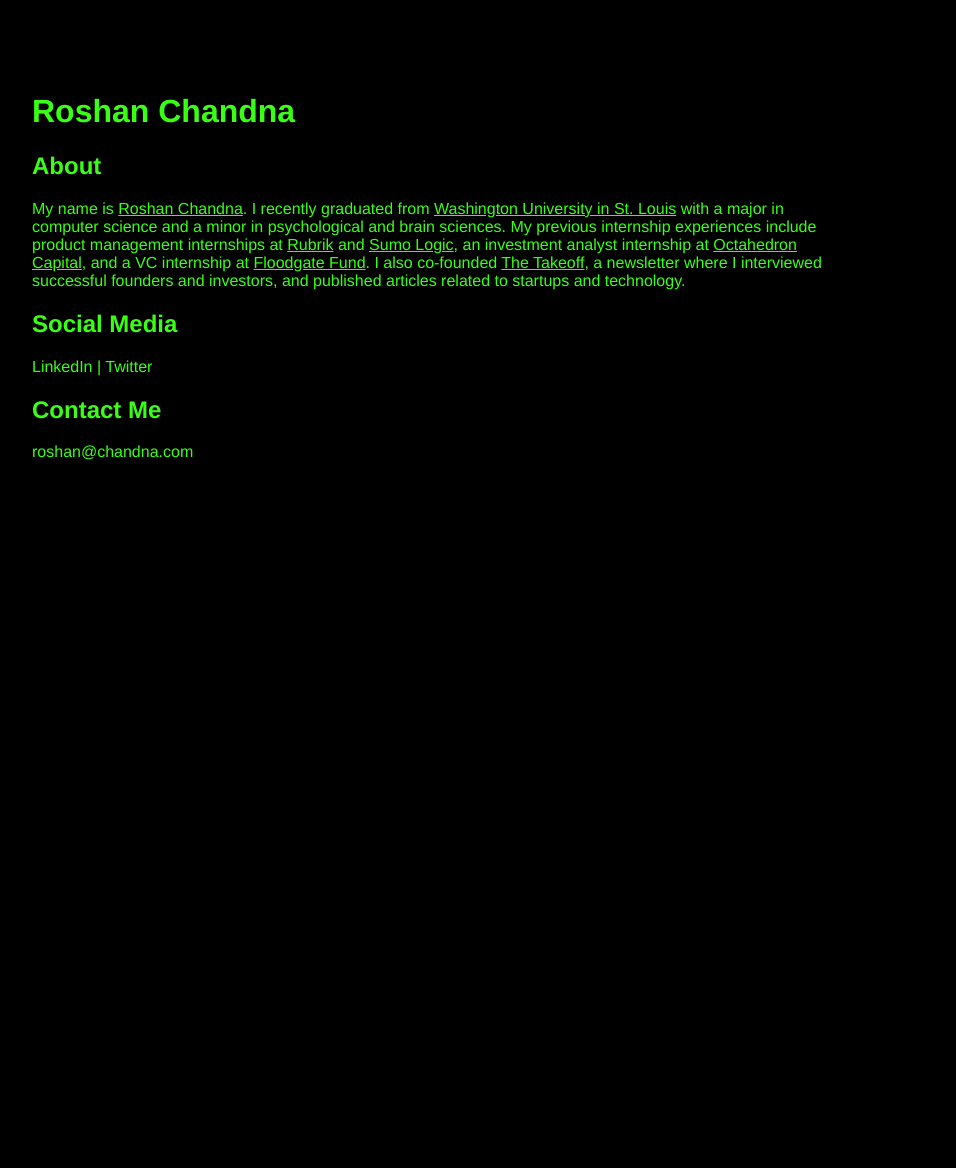
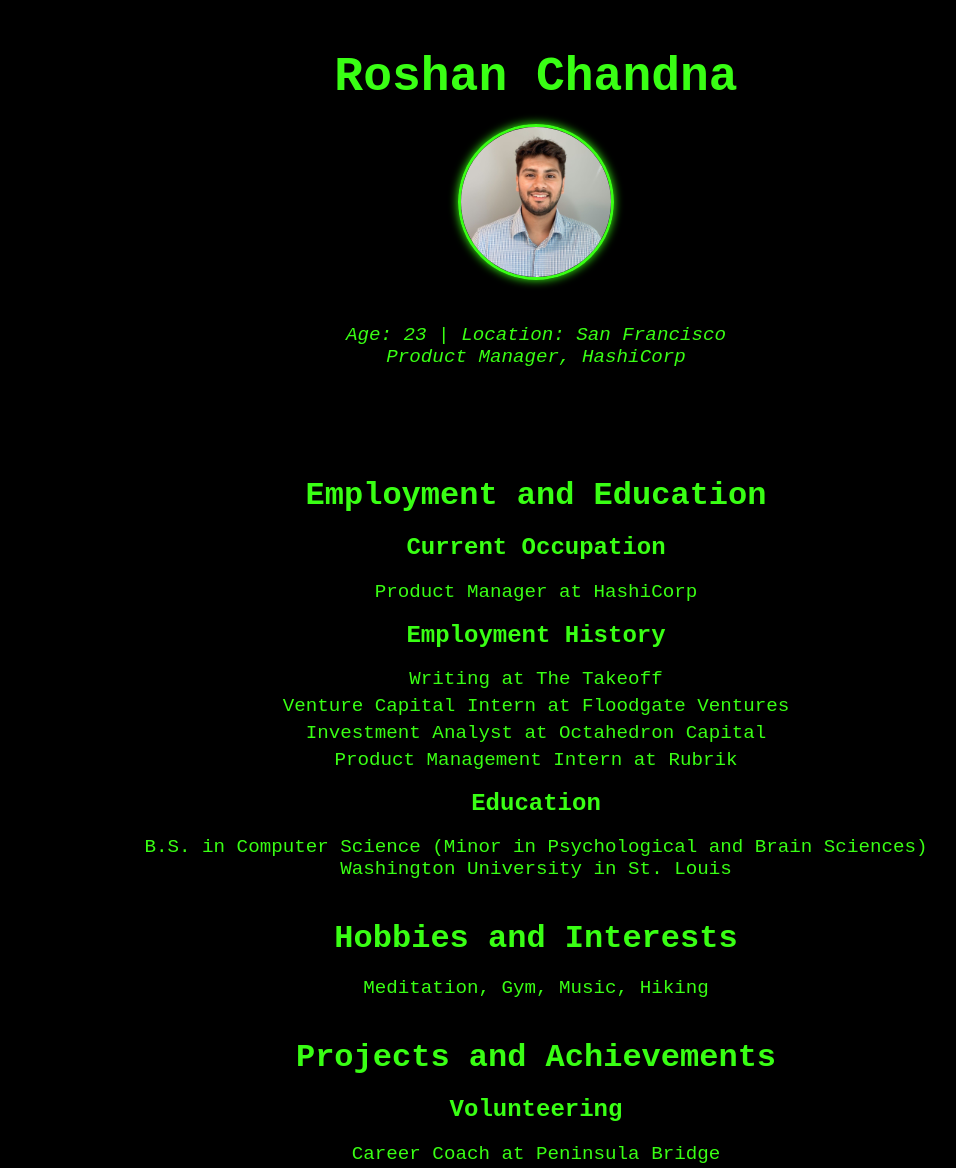
Before and after one commit to rchandnaWUSTL/rcpersonalsite, a plain HTML site: page index.html in a window 1280 px wide. Shown: the top 1168 px of the page, without its empty margins (104-1060 px from the left). Before the commit the page ends 800 px from the top, so only its background shows below. Drawn offline with Linux system fonts and the light colour scheme.

Commit message:
Changed style. Still working on JS

```diff
--- a/index.html
+++ b/index.html
@@ -1,39 +1,86 @@
 <!DOCTYPE html>
-<html>
+<html lang="en">
 <head>
+    <meta charset="UTF-8">
+    <meta name="viewport" content="width=device-width, initial-scale=1.0">
     <title>Roshan Chandna</title>
     <link rel="stylesheet" href="style.css">
-  <!-- <script src="script.js"></script> -->
 </head>
 <body>
+    <!-- Homepage Section -->
+    <header>
         <h1>Roshan Chandna</h1>
-    <div class="about">
-        <div>
-        <h2>About</h2>
+        <img src="profile.jpg" alt="Profile Photo" class="profile-photo">
+        <p class="quick-info">Age: 23 | Location: San Francisco<br>Product Manager, HashiCorp</p>
+    </header>
+
+    <!-- Employment and Education Section -->
+    <section class="employment-education">
+        <h2>Employment and Education</h2>
+        <div class="current-occupation">
+            <h3>Current Occupation</h3>
+            <p>Product Manager at <a href="https://www.hashicorp.com" target="_blank">HashiCorp</a></p>
         </div>
-        <div>
-    <p>My name is <a href="https://www.linkedin.com/in/roshanchandna" target="_blank">Roshan Chandna</a>.
-    I recently graduated from <a href="https://engineering.wustl.edu/" target="_blank">Washington University in St. Louis</a> with a major in computer science and a minor in psychological and brain sciences.
-    My previous internship experiences include product management internships at <a href="https://www.rubrik.com/" target="_blank">Rubrik</a> and <a href="https://www.sumologic.com/" target="_blank">Sumo Logic</a>, an investment analyst internship at <a href="https://www.octahedroncapital.com/" target="_blank">Octahedron Capital</a>, and a VC internship at <a href="https://www.floodgate.com/" target="_blank">Floodgate Fund</a>.
-    I also co-founded <a href="https://thetakeoff.substack.com/" target="_blank">The Takeoff</a>, a newsletter where I interviewed successful founders and investors, and published articles related to startups and technology.</p>
+        <div class="employment-history">
+            <h3>Employment History</h3>
+            <ul>
+                <li>Writing at <a href="https://thetakeoff.substack.com/" target="_blank">The Takeoff</a></li>
+                <li>Venture Capital Intern at <a href="https://www.floodgate.com/" target="_blank">Floodgate Ventures</a></li>
+                <li>Investment Analyst at <a href="https://www.octahedroncapital.com/" target="_blank">Octahedron Capital</a></li>
+                <li>Product Management Intern at <a href="https://www.rubrik.com/" target="_blank">Rubrik</a></li>
+            </ul>
         </div>
+        <div class="education">
+            <h3>Education</h3>
+            <p>B.S. in Computer Science (Minor in Psychological and Brain Sciences)<br>
+            Washington University in St. Louis</p>
         </div>
-    <div>
-        <div>
+    </section>
+
+    <!-- Skills and Expertise Section
+    <section class="skills-expertise">
+        <h2>Skills and Expertise</h2>
+        <div class="technical-skills">
+            <h3>Technical Skills</h3>
+            <p>HTML, CSS, JavaScript</p>
+        </div>
+        <div class="languages">
+            <h3>Languages</h3>
+            <p>English: Fluent<br>Spanish: Limited<br>Hindi: Limited</p>
+        </div>
+    </section> -->
+
+    <!-- Hobbies and Interests Section -->
+    <section class="hobbies-interests">
+        <h2>Hobbies and Interests</h2>
+        <p>Meditation, Gym, Music, Hiking</p>
+    </section>
+
+    <!-- Projects and Achievements Section -->
+    <section class="projects-achievements">
+        <h2>Projects and Achievements</h2>
+        <!-- <div class="current-projects">
+            <h3>Current Projects</h3>
+        </div> -->
+        <div class="volunteering">
+            <h3>Volunteering</h3>
+            <p>Career Coach at Peninsula Bridge</p>
+        </div>
+    </section>
+
+    <!-- Contact Information Section -->
+    <section class="contact-information">
+        <h2>Contact Information</h2>
+        <p>Email: <a href="mailto:roshan@chandna.com">roshan@chandna.com</a> or <a href="mailto:roshan.chandna@hashicorp.com">roshan.chandna@hashicorp.com</a></p>
+    </section>
+
+    <!-- Digital Footprint Section -->
+    <section class="social-media">
         <h2>Social Media</h2>
-</div>
-<div>
         <p>
-        <a href="https://www.linkedin.com/in/roshanchandna" target="_blank">LinkedIn</a> |
-        <a href="https://www.twitter.com/roshanchandna" target="_blank">Twitter</a>
+            <a href="https://www.linkedin.com/in/roshanchandna/" target="_blank">LinkedIn</a> |
+            <a href="https://x.com/roshanchandna" target="_blank">Twitter</a>
         </p>
-</div>
-    </div>
-    <div>
-        <h2>Contact Me</h2>
-        <p>
-            <a href="mailto: roshan@chandna.com">roshan@chandna.com</a>
-        </p>
-    </div>
+    </section>
 </body>
 </html>
--- a/style.css
+++ b/style.css
@@ -1,37 +1,67 @@
 body {
     background-color: black;
     color: #39ff14;
-    padding: 5% 10% 10% 10%;
-    max-width: 800px;
-    min-width: 200px;
-    overflow: scroll;
-    position: absolute;
-    font-family: Helvetica, monospace;
+    font-family: 'Courier New', Courier, monospace;
+    margin: 0;
+    padding: 0;
+    text-align: center;
+}
+
+header {
+    padding: 50px 0;
+}
+
+h1 {
+    font-size: 3em;
+    margin: 0;
+}
+
+.profile-photo {
+    width: 150px;
+    height: 150px;
+    border-radius: 50%;
+    border: 3px solid #39ff14;
+    box-shadow: 0 0 10px #39ff14;
+    margin: 20px 0;
+}
+
+.quick-info {
+    font-style: italic;
+    font-size: 1.2em;
+}
+
+section {
+    margin: 40px 0;
+}
+
+h2 {
+    font-size: 2em;
+    margin: 20px 0;
+}
+
+h3 {
+    font-size: 1.5em;
+    margin: 15px 0;
+}
+
+.current-occupation p, .employment-history ul, .education p, .technical-skills p, .languages p, .hobbies-interests p, .current-projects p, .volunteering p, .contact-information p, .digital-footprint p {
+    font-size: 1.2em;
+}
+
+.employment-history ul {
+    list-style-type: none;
+    padding: 0;
+}
+
+.employment-history ul li {
+    margin: 5px 0;
 }
 
 a {
+    color: #39ff14;
     text-decoration: none;
-    color: #39ff14;
 }
 
-.cursor {
-    color: #39ff14;
-    font-weight: bold;
-    animation: blink 1s linear infinite;
-    border-right: 7px solid #39ff14;
-    font-size: 16px;
-}
-
-@keyframes blink {
-    0% {
-        visibility: hidden;
-    }
-}
-
-.about a {
+a:hover {
     text-decoration: underline;
 }
-
-.about a:hover {
-    text-decoration: none;
-}
```
Also changed, not shown: script.js (+73 -69 lines), profile.jpg (added). Lines whose indentation alone changed are shown as unchanged.
